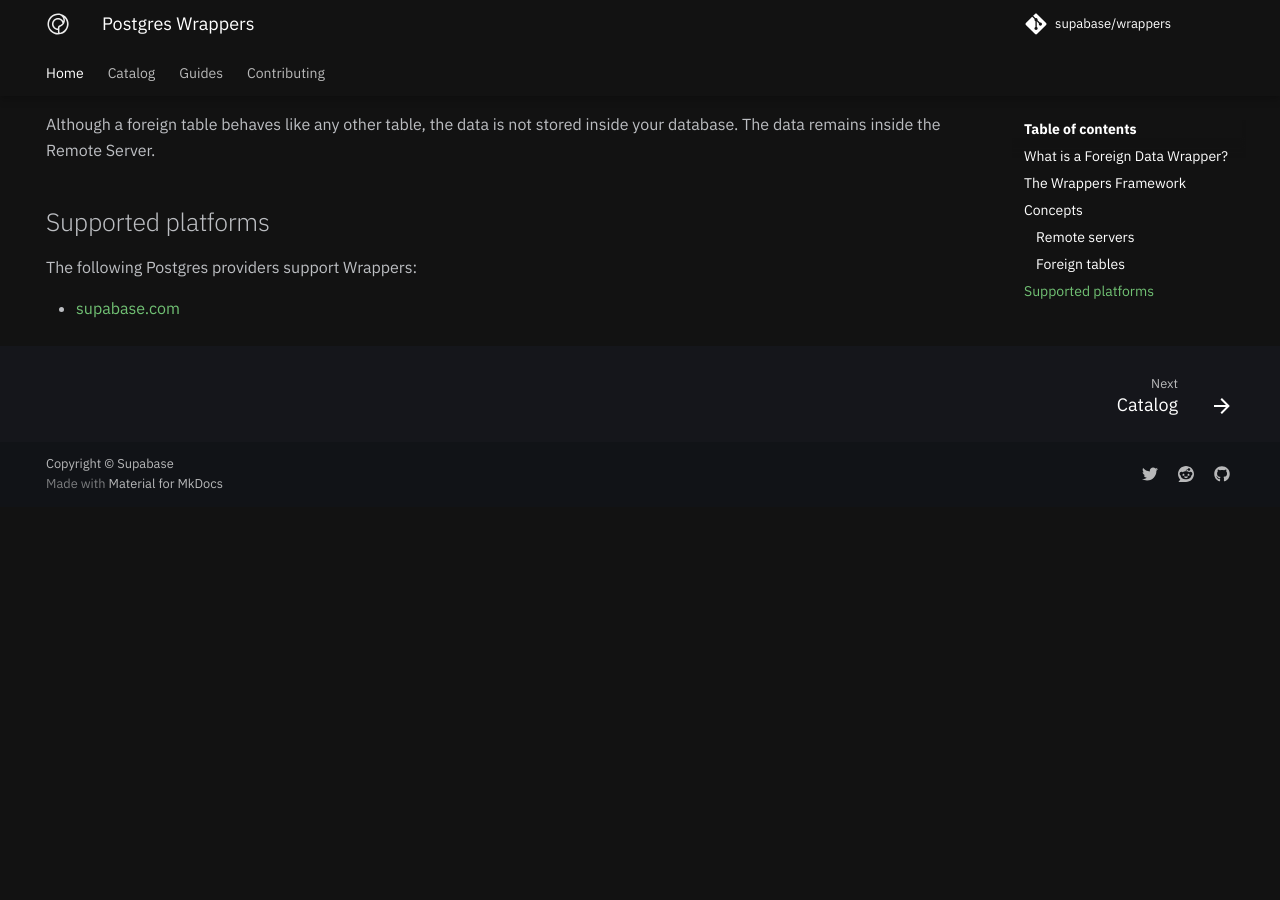
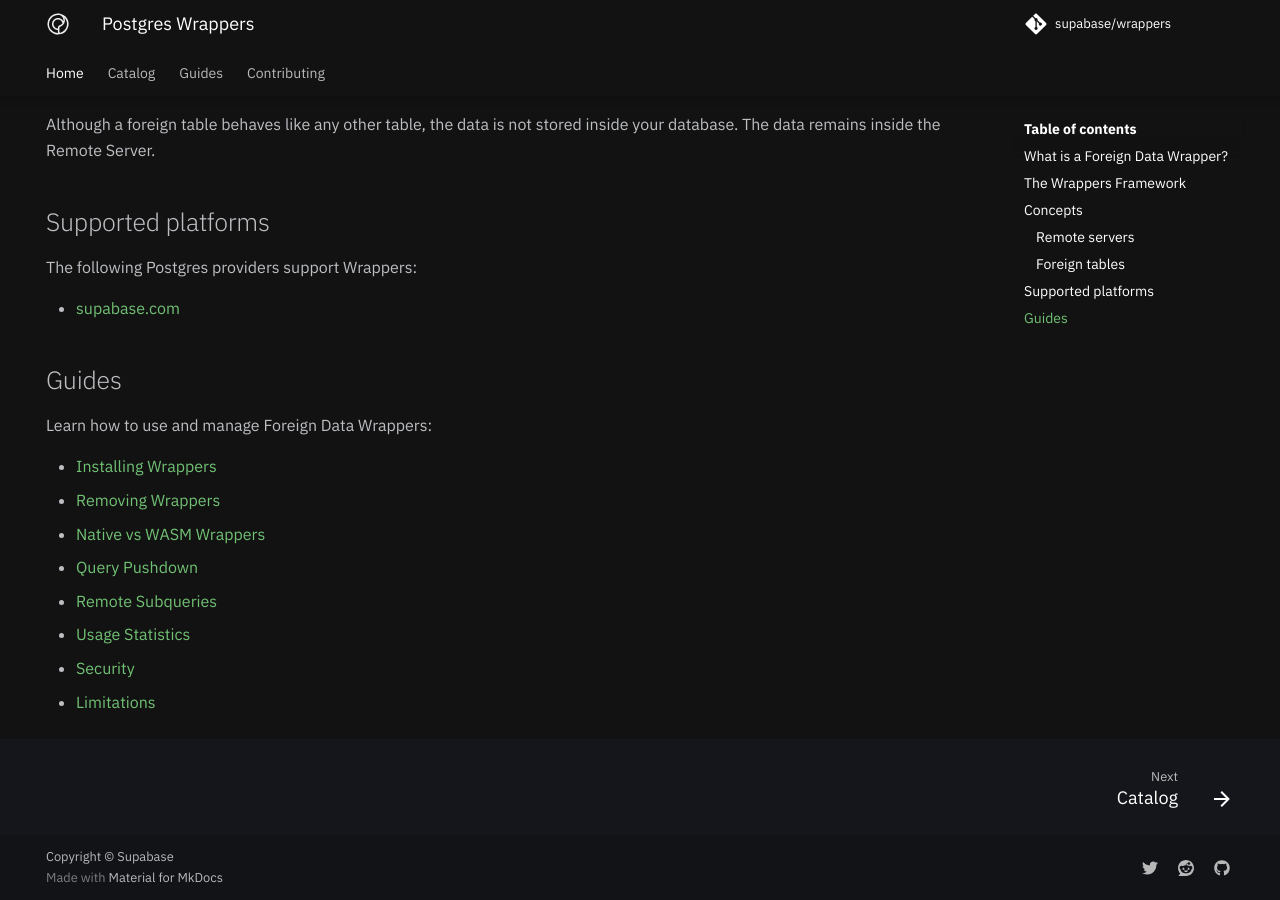
Before and after one commit to supabase/wrappers, an MkDocs documentation site: the page built from docs/index.md, in a window 1280 px wide and 900 px high, scrolled down 2119 px. Built offline with MkDocs 1.6.1 and Material for MkDocs 9.7.7, drawn with Linux system fonts in a browser that asks for light colours; comment, search, counter and statistics services are not loaded; before the commit the page ends 2626 px from its top, so only the background shows below that.

Commit message:
docs: add guide for removing foreign data wrappers
- Add comprehensive guide for removing FDWs
- Cover both native and WASM wrapper cleanup
- Include verification steps
- Fixes #177

Co-Authored-By: oliver@supabase.io <oliver@supabase.io>

```diff
--- a/docs/index.md
+++ b/docs/index.md
@@ -67,3 +67,16 @@ Although a foreign table behaves like any other table, the data is not stored in
 The following Postgres providers support Wrappers:
 
 - [supabase.com](https://supabase.com)
+
+## Guides
+
+Learn how to use and manage Foreign Data Wrappers:
+
+- [Installing Wrappers](guides/installation.md)
+- [Removing Wrappers](guides/removing-wrappers.md)
+- [Native vs WASM Wrappers](guides/native-wasm.md)
+- [Query Pushdown](guides/query-pushdown.md)
+- [Remote Subqueries](guides/remote-subqueries.md)
+- [Usage Statistics](guides/usage-statistics.md)
+- [Security](guides/security.md)
+- [Limitations](guides/limitations.md)
```
Also changed, not shown: docs/guides/removing-wrappers.md (added, +86 -0 lines).
